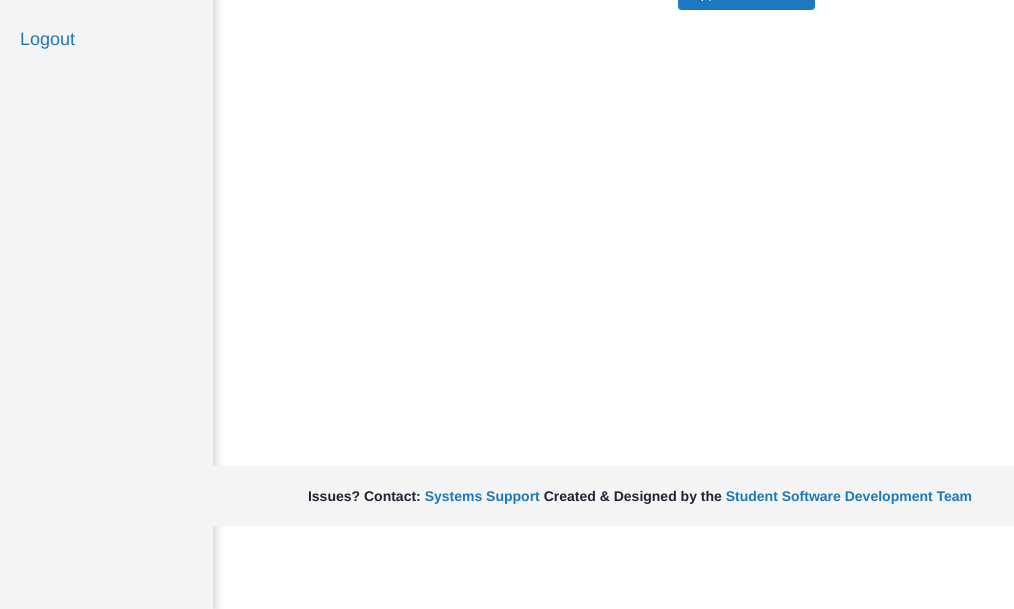
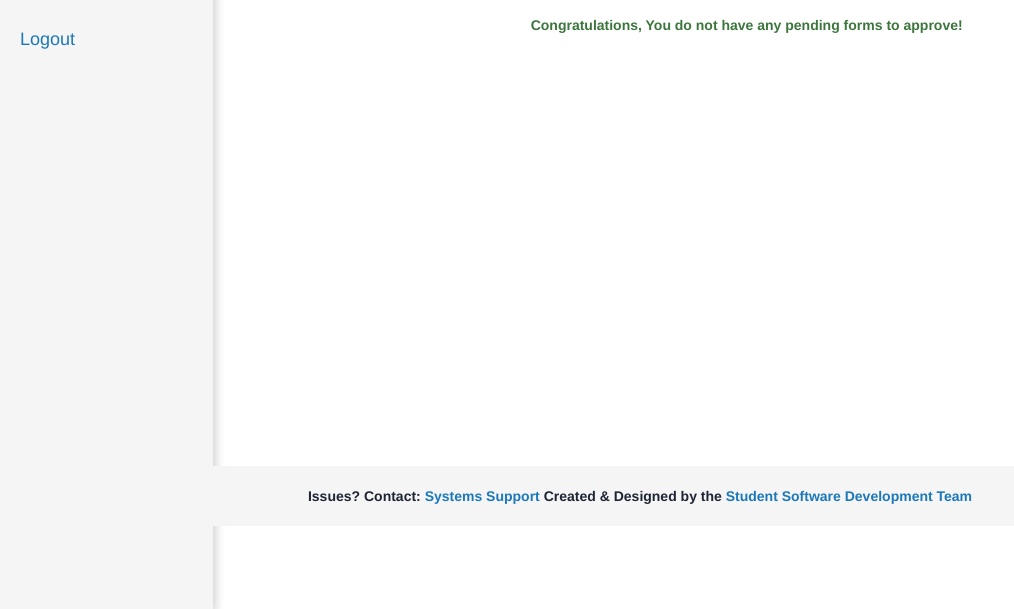
Before and after one commit to BCStudentSoftwareDevTeam/lsf-oss, a Flask app: template app/templates/admin/pendingStatusForms.html in a window 1280 px wide. Shown: the part 274-883 px from the top of the page, without its empty margins (0-1014 px from the left). Run offline with Flask 2, Linux system fonts and the light colour scheme; the template is opened without the code that fills it, so the values that code supplies are empty; parts of the project's set-up code (start-up, migrations or seed data) failed here and were passed over; some libraries are stand-ins or nearby versions.

Commit message:
hid the pendinfording form table

```diff
--- a/app/templates/admin/pendingStatusForms.html
+++ b/app/templates/admin/pendingStatusForms.html
@@ -24,6 +24,7 @@
 
   <b><h1 id="header"> Pending Forms </h1></b>
   <div class="col-lg-12" align="center" >
+    {% if pending_labor_forms %}
     <table id="pendingForms" class="table table-striped pendingForms dataTable" >
       <!-- Made empty header tags because we need to hide the header -->
       <thead id="headTable" text-align="center">
@@ -104,6 +105,7 @@
         {% endfor %}
       </tbody>
       </table>
+
         <div class="btn-holder">
           <button
             id="approveSelected"
@@ -117,6 +119,13 @@
             Approve Selected
           </button>
         </div>
+        {% else %}
+        <div class="card" style="margin-top : 80px;">
+        <div class="card-body">
+          <b class="text-success">Congratulations, You do not have any pending forms to approve!</b>
+        </div>
+        </div>
+        {% endif %}
       </div>
   </div>
       <!-- Modal -->
```
